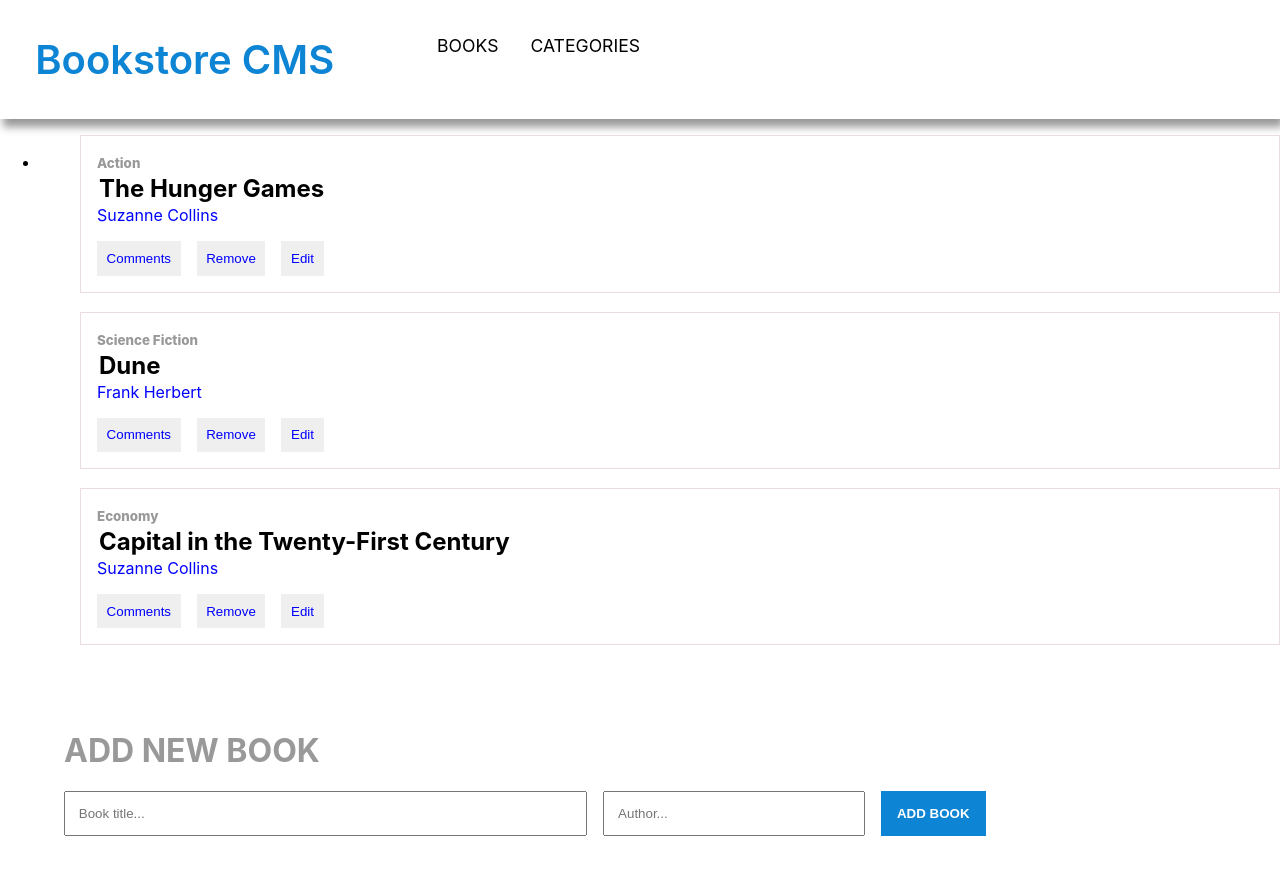
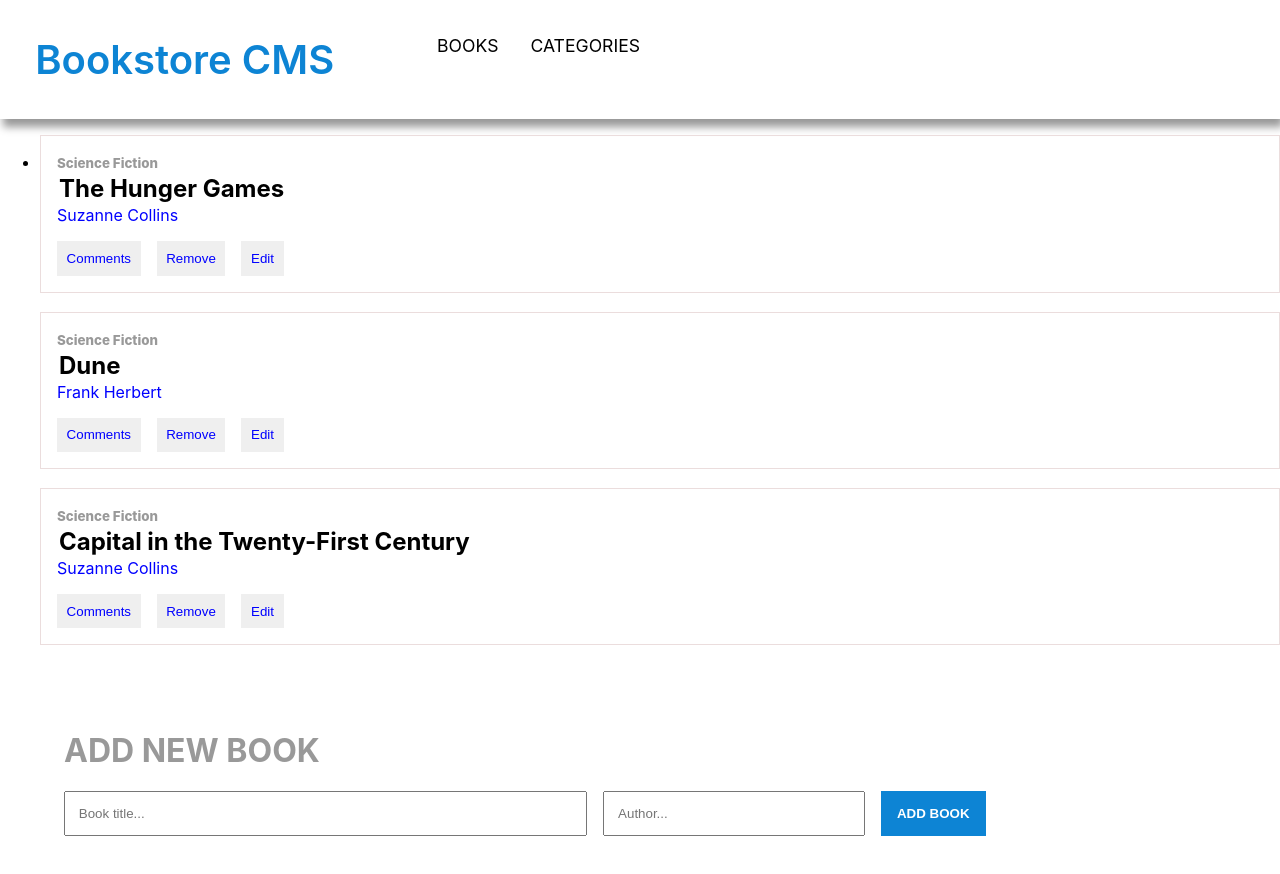
Before and after one commit to edubew/bookstore-react, a React (Create React App) app: page / in a window 1280 px wide. Shown: the top 874 px of the page. Built offline with nearby package versions, Linux system fonts and the light colour scheme.

Commit message:
Add functionality for removing a book when button is clicked

```diff
--- a/src/components/Books/BookList.js
+++ b/src/components/Books/BookList.js
@@ -18,9 +18,6 @@ const BookList = () => {
             />
           ))}
         </li>
-        {/* {books.map((book) => (
-          <Book key={book.id} id={book.id} book={book} />
-        ))} */}
       </ul>
       <InputBook />
     </div>
--- a/src/components/Books/Books.js
+++ b/src/components/Books/Books.js
@@ -1,31 +1,39 @@
 import React from 'react';
 import PropTypes from 'prop-types';
+import { useDispatch } from 'react-redux';
+import { removeBook } from '../../redux/books/books';
 
-const Book = ({ book }) => (
-  <ul>
-    <li className="book__container">
-      <small>{book.genre}</small>
-      <h2>{book.title}</h2>
-      <p>{book.author}</p>
+const Book = ({ title, author, id }) => {
+  const dispatch = useDispatch();
+
+  const deleteBook = () => dispatch(removeBook(id));
+
+  return (
+    <article className="book__container">
+      <small>Science Fiction</small>
+      <h2>{title}</h2>
+      <p>{author}</p>
       <div className="cta__container">
         <button type="submit">Comments</button>
-        <button type="submit">Remove</button>
+        <button type="submit" onClick={deleteBook}>
+          Remove
+        </button>
         <button type="submit">Edit</button>
       </div>
-    </li>
-  </ul>
-);
+    </article>
+  );
+};
+
+export default Book;
 
 Book.defaultProps = {
-  book: {},
+  title: PropTypes.string,
+  author: PropTypes.string,
+  id: PropTypes.string,
 };
 
 Book.propTypes = {
-  book: {
-    genre: PropTypes.string,
-    title: PropTypes.string,
-    author: PropTypes.string,
-  },
+  title: PropTypes.string,
+  author: PropTypes.string,
+  id: PropTypes.string,
 };
-
-export default Book;
```
